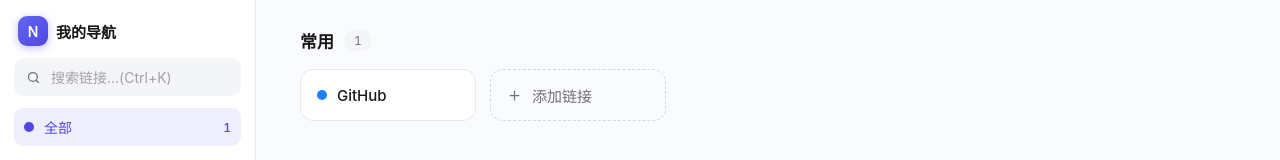
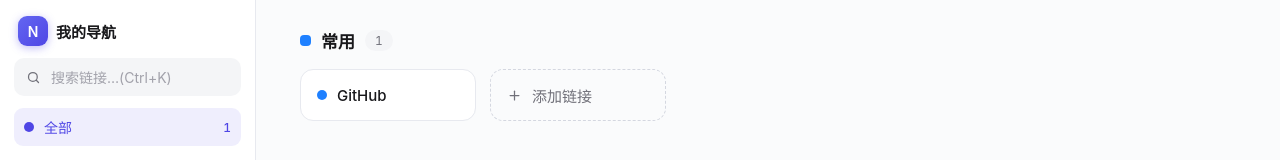
Before and after one commit to kaiwins/my-nav, a Vue app: page / in a window 1280 px wide. Shown: the top 160 px of the page. Built offline with nearby package versions, Linux system fonts and the light colour scheme.

Commit message:
style: category color dots on section headers, thin content scrollbar

```diff
--- a/src/App.vue
+++ b/src/App.vue
@@ -424,6 +424,7 @@ onUnmounted(() => window.removeEventListener('keydown', onGlobalKey))
           :style="{ animationDelay: 140 + si * 90 + 'ms' }"
         >
           <div class="nv-sec-h">
+            <span class="nv-secdot" :style="{ background: s.cat.color }"></span>
             <h3>{{ s.cat.name }}</h3>
             <span class="nv-count">{{ s.links.length }}</span>
           </div>
--- a/src/style.css
+++ b/src/style.css
@@ -117,9 +117,14 @@ input, select { font-family: inherit; }
 .nv-sidefoot p { margin: 0; font-size: 11px; color: var(--faint); }
 
 .nv-main { flex: 1; min-width: 0; overflow-y: auto; display: flex; flex-direction: column; padding: 28px 44px 44px; }
+.nv-main::-webkit-scrollbar { width: 8px; }
+.nv-main::-webkit-scrollbar-thumb { background: #d9dce4; border-radius: 999px; }
+.nv-main::-webkit-scrollbar-thumb:hover { background: #c5c9d4; }
+.nv-main::-webkit-scrollbar-track { background: transparent; }
 
 .nv-body { display: flex; flex-direction: column; gap: 32px; flex: 1; width: 100%; }
 .nv-sec-h { display: flex; align-items: center; gap: 10px; margin-bottom: 16px; }
+.nv-secdot { width: 11px; height: 11px; border-radius: 4px; flex: none; }
 .nv-sec-h h3 { margin: 0; font-size: 17px; font-weight: 600; }
 .nv-count { font-size: 12px; color: var(--muted); background: #f4f5f7; padding: 3px 10px; border-radius: 999px; font-variant-numeric: tabular-nums; }
 .nv-grid { display: grid; grid-template-columns: repeat(auto-fill, minmax(160px, 1fr)); gap: 14px; }
```
